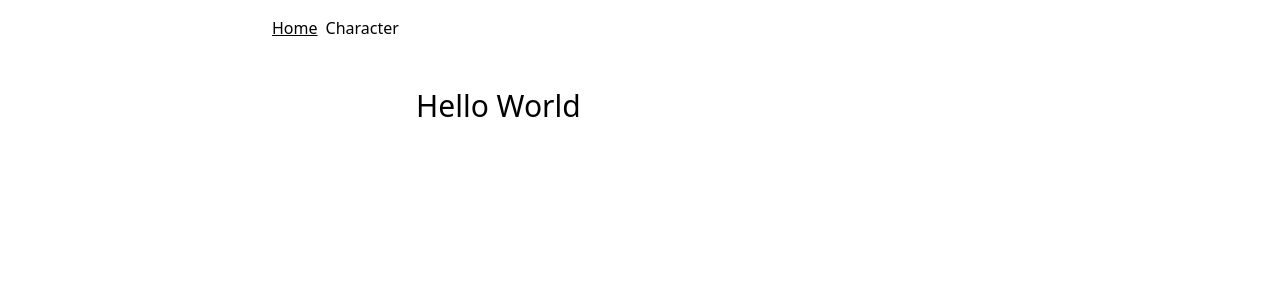
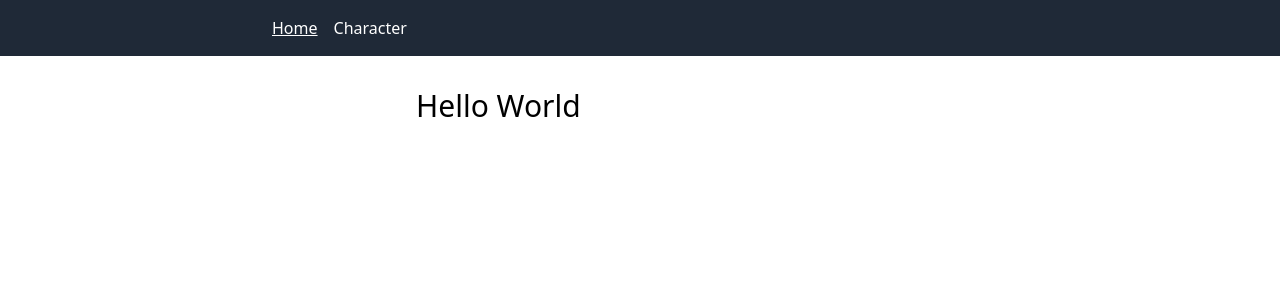
Before and after one commit to andrewdurnford/dungeonist, a React (Vite) app: page / in a window 1280 px wide. Shown: the top 300 px of the page. Built offline with nearby package versions, Linux system fonts and the light colour scheme.

Commit message:
chore: Set navbar background color

```diff
--- a/index.html
+++ b/index.html
@@ -4,6 +4,7 @@
     <meta charset="UTF-8" />
     <!-- <link rel="icon" type="image/svg+xml" href="/vite.svg" /> -->
     <meta name="viewport" content="width=device-width, initial-scale=1.0" />
+    <meta name="theme-color" content="#1f2937" />
     <title>Dungeonist</title>
     <script type="text/javascript">
       // https://github.com/rafgraph/spa-github-pages
--- a/src/App.tsx
+++ b/src/App.tsx
@@ -8,13 +8,18 @@ const activeStyle = (isActive: boolean) => ({
 function App() {
   return (
     <>
-      <nav className="mx-auto flex max-w-3xl gap-2 p-4">
-        <NavLink to="/" style={({ isActive }) => activeStyle(isActive)}>
-          Home
-        </NavLink>
-        <NavLink to="character" style={({ isActive }) => activeStyle(isActive)}>
-          Character
-        </NavLink>
+      <nav className="bg-gray-800 text-white">
+        <div className="mx-auto flex max-w-3xl gap-4 p-4">
+          <NavLink to="/" style={({ isActive }) => activeStyle(isActive)}>
+            Home
+          </NavLink>
+          <NavLink
+            to="character"
+            style={({ isActive }) => activeStyle(isActive)}
+          >
+            Character
+          </NavLink>
+        </div>
       </nav>
       <Routes>
         <Route index element={<Home />} />
@@ -35,7 +40,7 @@ function Home() {
 
 function Character() {
   return (
-    <main className="mx-auto max-w-lg p-8">
+    <main className="mx-auto max-w-lg p-4 sm:p-8">
       <h1 className="mb-4 text-3xl font-medium">Character</h1>
       <div className="flex gap-8">
         <section>
```
